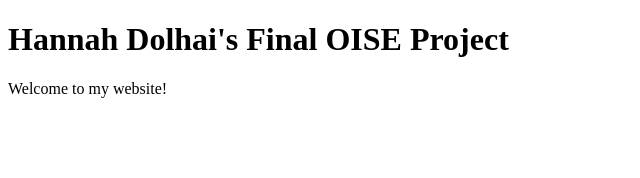
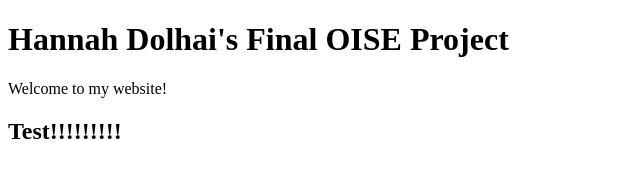
Before and after one commit to hannahdolhai/hannahdolhai.github.io, a plain HTML site: page index.html in a window 1280 px wide. Shown: the whole page, without its empty margins (0-640 px from the left). Drawn offline with Linux system fonts and the light colour scheme.

Commit message:
Added a test

```diff
--- a/index.html
+++ b/index.html
@@ -7,5 +7,6 @@
     <body>
         <h1>Hannah Dolhai's Final OISE Project</h1>
         <p>Welcome to my website!</p>
+        <h2>Test!!!!!!!!!</h2>
     </body>
 </html>
```
